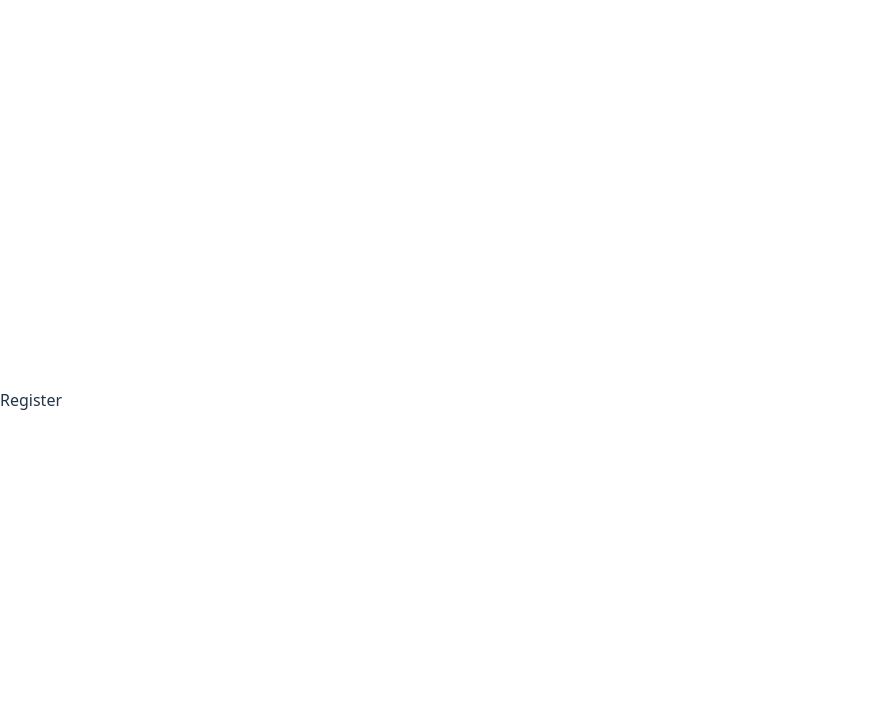
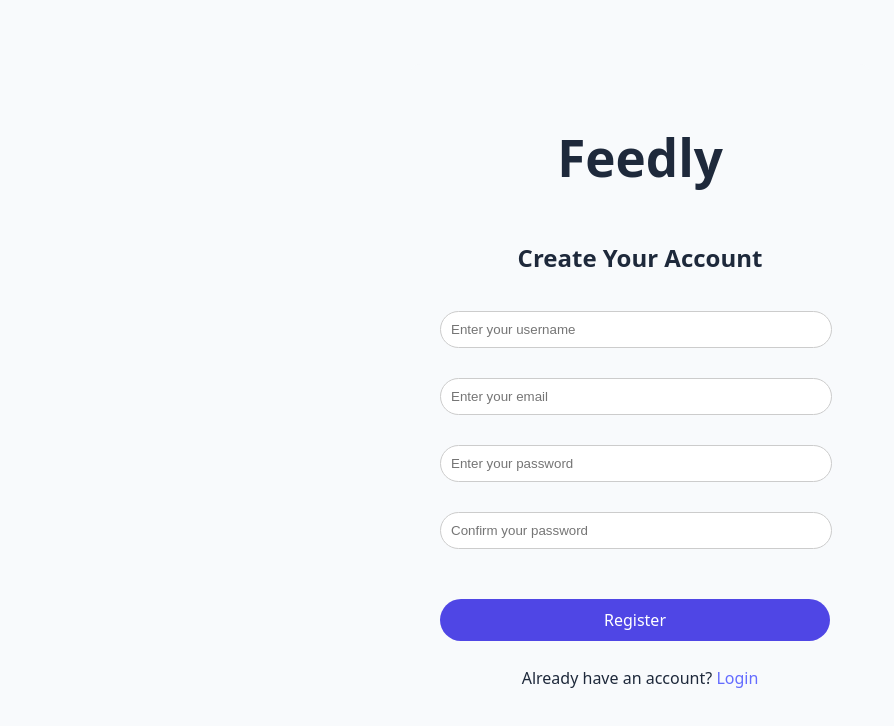
Before and after one commit to Mohammed-Abdulwahab22/Feedly, a React (Vite) app in the folder client/: page /register in a window 1280 px wide. Shown: the top 726 px of the page, without its empty margins (0-894 px from the left). Built offline with nearby package versions, Linux system fonts and the light colour scheme.

Commit message:
creating register page component + creating register user logic in auth + implementing the register user logic + modifying the styles in login and register page.

```diff
--- a/client/src/Pages/Register.tsx
+++ b/client/src/Pages/Register.tsx
@@ -1,7 +1,97 @@
-import React from 'react'
+import React, { useEffect, useState } from "react";
+import { useNavigate } from "react-router-dom";
+import { toast } from "react-toastify";
+
+import "../styles/Login.css";
+import { getItem } from "../utils/storage";
+import { RegisterUser } from "../api/auth";
 
 export const Register = () => {
+  const [username, setUsername] = useState("");
+  const [email, setEmail] = useState("");
+  const [password, setPassword] = useState("");
+  const [confirmPassword, setConfirmPassword] = useState("");
+  const navigate = useNavigate();
+
+  useEffect(() => {
+    const checkToken = async () => {
+      const token = await getItem("token");
+      if (token) {
+        navigate("/");
+      }
+    }
+
+    checkToken();
+
+  }, [navigate]);
+
+
+  const handleRegister = async (e: React.FormEvent) => {
+    e.preventDefault();
+
+    if (password !== confirmPassword) {
+      toast.error("Passwords do not match.");
+      return;
+    }
+
+    try {
+      await RegisterUser(username, email, password);
+
+
+      toast.success("Account created successfully. Please log in.");
+      navigate("/login");
+
+    } catch (err: any) {
+      console.error(err);
+      toast.error("Registration failed. Please try again.");
+    }
+  };
+
   return (
-    <div>Register</div>
-  )
-}
+    <div className="login-page">
+      <form className="login-form" onSubmit={handleRegister}>
+        <h1>Feedly</h1>
+        <h2>Create Your Account</h2>
+
+        <input
+          placeholder="Enter your username"
+          type="username"
+          value={username}
+          onChange={(e) => setUsername(e.target.value)}
+          required
+        />
+
+        <input
+          placeholder="Enter your email"
+          type="email"
+          value={email}
+          onChange={(e) => setEmail(e.target.value)}
+          required
+        />
+
+        <input
+          placeholder="Enter your password"
+          type="password"
+          value={password}
+          onChange={(e) => setPassword(e.target.value)}
+          required
+        />
+
+        <input
+          placeholder="Confirm your password"
+          type="password"
+          value={confirmPassword}
+          onChange={(e) => setConfirmPassword(e.target.value)}
+          required
+        />
+
+        <button type="submit">Register</button>
+
+
+        <p>
+          Already have an account? <a href="/login">Login</a>
+        </p>
+      </form>
+    </div>
+  );
+};
--- a/client/src/api/auth.ts
+++ b/client/src/api/auth.ts
@@ -23,3 +23,19 @@ export async function LoginUser(identifier: string, password: string) {
     };
   }
 }
+
+export async function RegisterUser(username: string, email: string, password: string) {
+  try {
+    const response = await axios.post(`${API_BASE}/users/register`, {
+      username,
+      email,
+      password
+    });
+    return response.data;
+  } catch (error: any) {
+    return {
+      success: false,
+      message: error?.response?.data?.error || "Registration failed"
+    };
+  }
+}
--- a/client/src/styles/Login.css
+++ b/client/src/styles/Login.css
@@ -15,6 +15,8 @@
     border-radius: 10px;
     display: flex;
     flex-direction: column;
+    gap: 15px;
+
 }
 
 .login-form h2{
```
